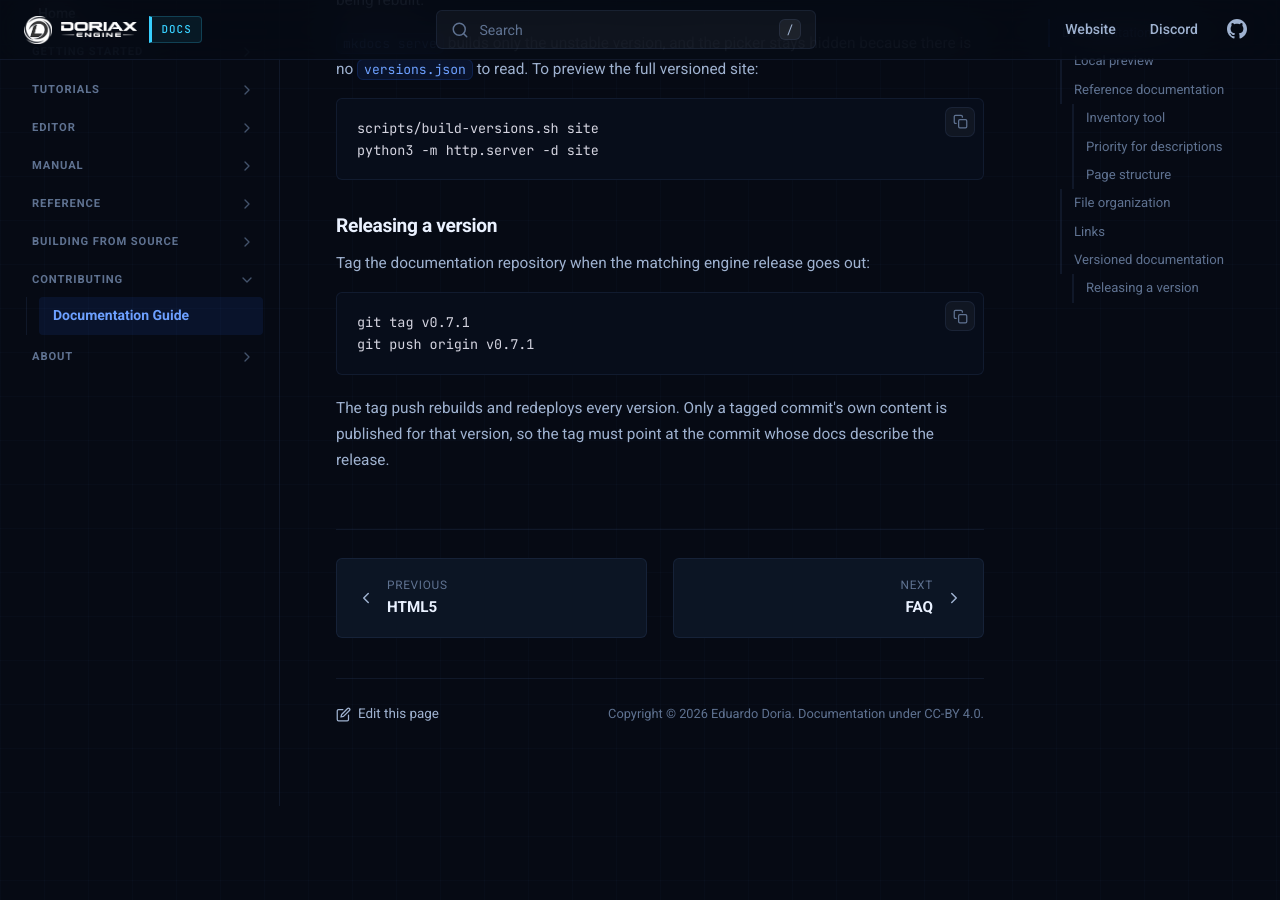
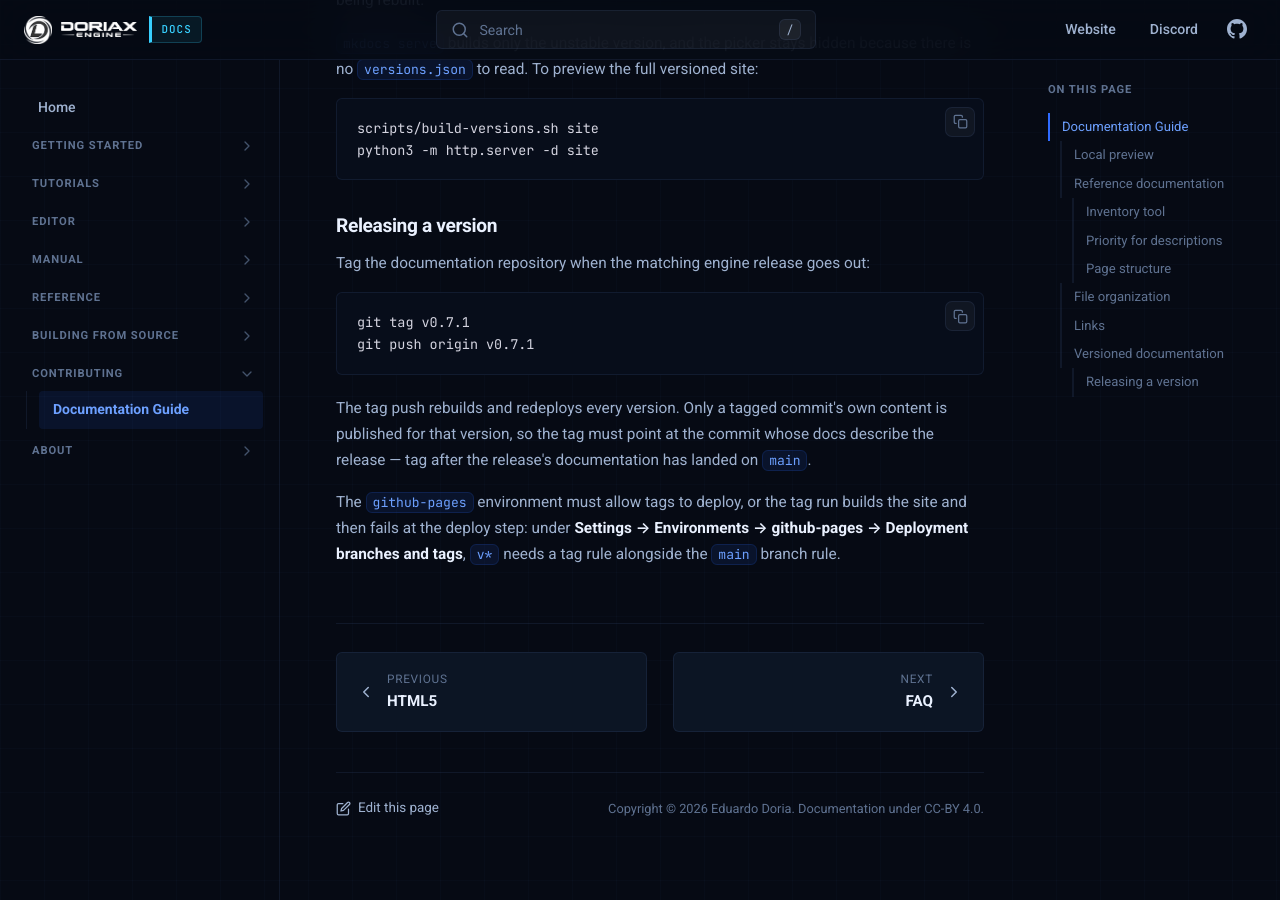
Before and after one commit to doriaxengine/doriax-docs, an MkDocs documentation site: the page built from docs/contributing/documentation-guide.md, in a window 1280 px wide and 900 px high, scrolled down 2372 px. Built offline with MkDocs 1.6.1, drawn with Linux system fonts in a browser that asks for light colours; comment, search, counter and statistics services are not loaded; before the commit the page ends 3178 px from its top, so only the background shows below that.

Commit message:
Added release info

```diff
--- a/docs/contributing/documentation-guide.md
+++ b/docs/contributing/documentation-guide.md
@@ -101,4 +101,10 @@ git push origin v0.7.1
 
 The tag push rebuilds and redeploys every version. Only a tagged commit's own
 content is published for that version, so the tag must point at the commit whose
-docs describe the release.
+docs describe the release — tag after the release's documentation has landed on
+`main`.
+
+The `github-pages` environment must allow tags to deploy, or the tag run builds
+the site and then fails at the deploy step: under **Settings → Environments →
+github-pages → Deployment branches and tags**, `v*` needs a tag rule alongside
+the `main` branch rule.
```
